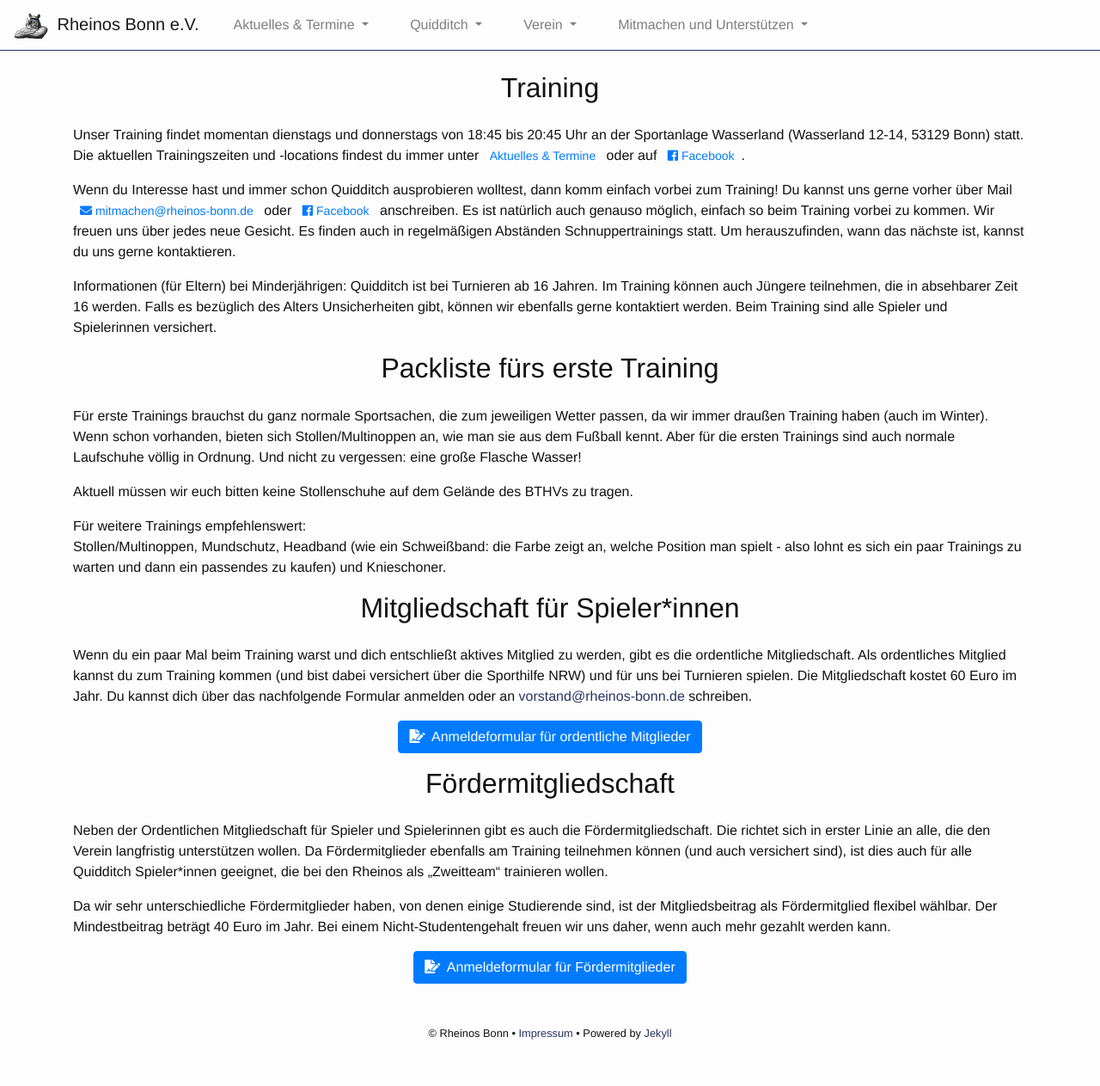
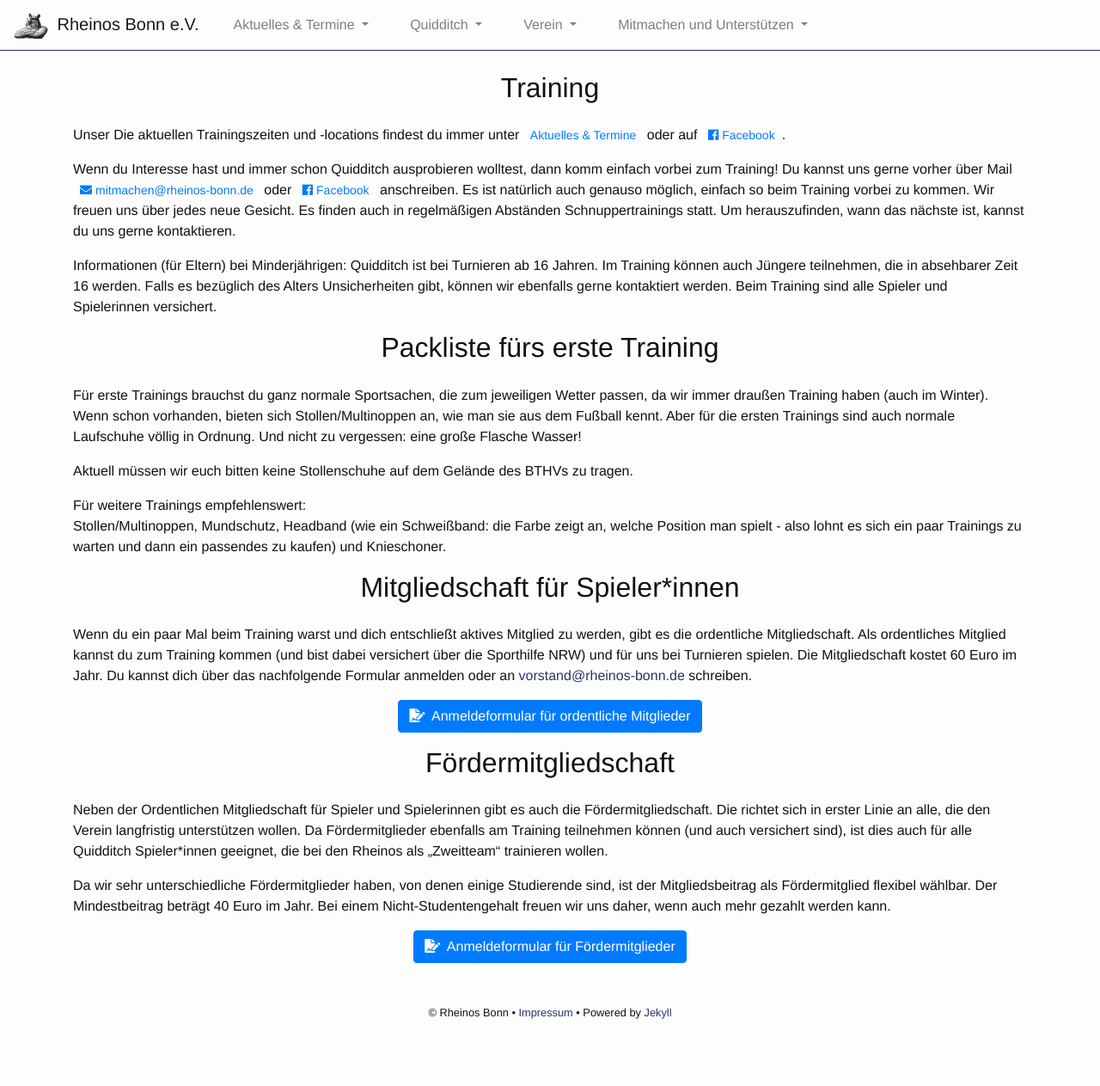
Before and after one commit to rheinos/rheinos.github.io, a Jekyll site: the page built from pages/join.html, in a window 1280 px wide. Shown: the whole page at 86% size. Built offline with Jekyll 4.4.1, drawn with Linux system fonts in a browser that asks for light colours; nearby versions of some CDN libraries; after the commit the page ends 1239 px from its top, so only the background shows below that.

Commit message:
Update join.html

```diff
--- a/pages/join.html
+++ b/pages/join.html
@@ -8,7 +8,7 @@
   <header class="text-center mb-4">
     <h2>Training</h2>
   </header>
-    <p>Unser Training findet momentan dienstags und donnerstags von 18:45 bis 20:45 Uhr an der Sportanlage Wasserland (Wasserland 12-14, 53129 Bonn) statt. Die aktuellen Trainingszeiten und -locations findest du immer unter <a href="https://rheinos-bonn.de/calendar" class="btn-link btn-sm">Aktuelles & Termine</a> oder auf <a href="https://fb.com/RheinosBonn" class="btn-link btn-sm" target="_blank"><i class="fab fa-facebook mr-1"></i>Facebook</a>.
+    <p>Unser Die aktuellen Trainingszeiten und -locations findest du immer unter <a href="https://rheinos-bonn.de/calendar" class="btn-link btn-sm">Aktuelles & Termine</a> oder auf <a href="https://fb.com/RheinosBonn" class="btn-link btn-sm" target="_blank"><i class="fab fa-facebook mr-1"></i>Facebook</a>.
   <div class="modal fade map-modal" tabindex="-1" role="dialog" aria-labelledby="myExtraLargeModalLabel" aria-hidden="true">
     <div class="modal-dialog modal-xl">
       <div class="modal-content">
```
